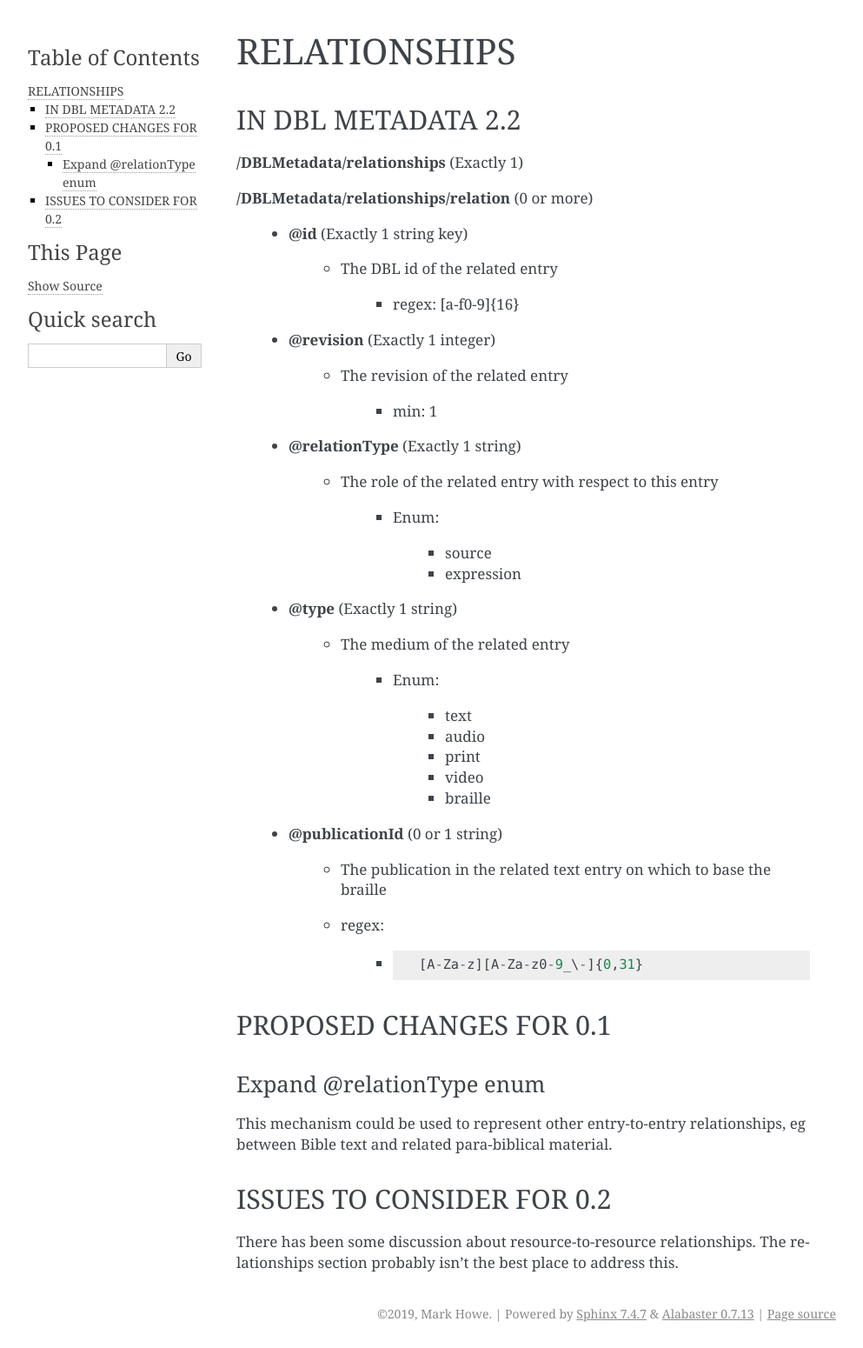
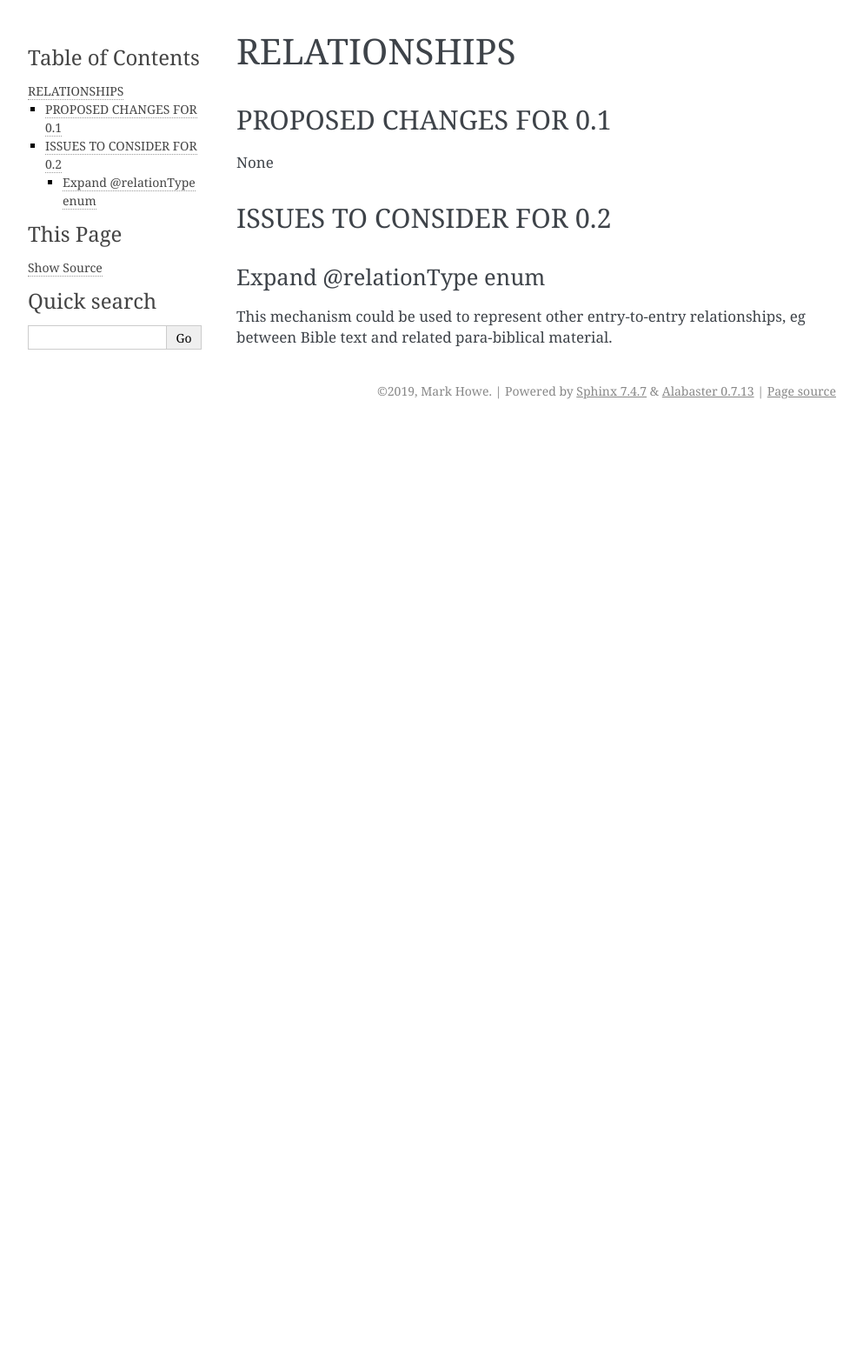
Before and after one commit to bible-technology/scripture-burrito, a Sphinx documentation site: the page built from proto_doc/sb_0_1/source/04b_relationships.rst, in a window 1280 px wide. Shown: the whole page at 87% size, without its empty margins (148-1141 px from the left). Built offline with Sphinx 7.4.7, drawn with Linux system fonts in a browser that asks for light colours; after the commit the page ends 900 px from its top, so only the background shows below that.

```diff
--- a/proto_doc/sb_0_1/source/04b_relationships.rst
+++ b/proto_doc/sb_0_1/source/04b_relationships.rst
@@ -2,75 +2,18 @@
 RELATIONSHIPS
 #############
 
-*******************
-IN DBL METADATA 2.2
-*******************
-
-**/DBLMetadata/relationships** (Exactly 1)
-
-**/DBLMetadata/relationships/relation** (0 or more)
-
-    * **@id** (Exactly 1 string key)
-
-        * The DBL id of the related entry
-
-            * regex: [a-f0-9]{16}
-
-    * **@revision** (Exactly 1 integer)
-
-        * The revision of the related entry
-
-            * min: 1
-
-    * **@relationType** (Exactly 1 string)
-
-        * The role of the related entry with respect to this entry
-
-            * Enum:
-
-                * source
-
-                * expression
-
-    * **@type** (Exactly 1 string)
-
-        * The medium of the related entry
-
-            * Enum:
-
-                * text
-
-                * audio
-
-                * print
-
-                * video
-
-                * braille
-
-    * **@publicationId** (0 or 1 string)
-
-        * The publication in the related text entry on which to base the braille
-
-        * regex:
-
-            * ::
-
-                [A-Za-z][A-Za-z0-9_\-]{0,31}
-
-
 ************************
 PROPOSED CHANGES FOR 0.1
 ************************
+
+None
+
+**************************
+ISSUES TO CONSIDER FOR 0.2
+**************************
 
 -------------------------
 Expand @relationType enum
 -------------------------
 
 This mechanism could be used to represent other entry-to-entry relationships, eg between Bible text and related para-biblical material.
-
-**************************
-ISSUES TO CONSIDER FOR 0.2
-**************************
-
-There has been some discussion about resource-to-resource relationships. The relationships section probably isn't the best place to address this.
--- a/proto_doc/sb_0_1/source/sb_0_1_rfc.rst
+++ b/proto_doc/sb_0_1/source/sb_0_1_rfc.rst
@@ -15,6 +15,7 @@
    04_identification
    04b_relationships
    05_agencies
+   05b_license
    06_type
    07_format
    07a_text_format
```
Also changed, not shown: proto_doc/sb_0_1/source/05b_license.rst (added, +17 -0 lines), 1 other file.
